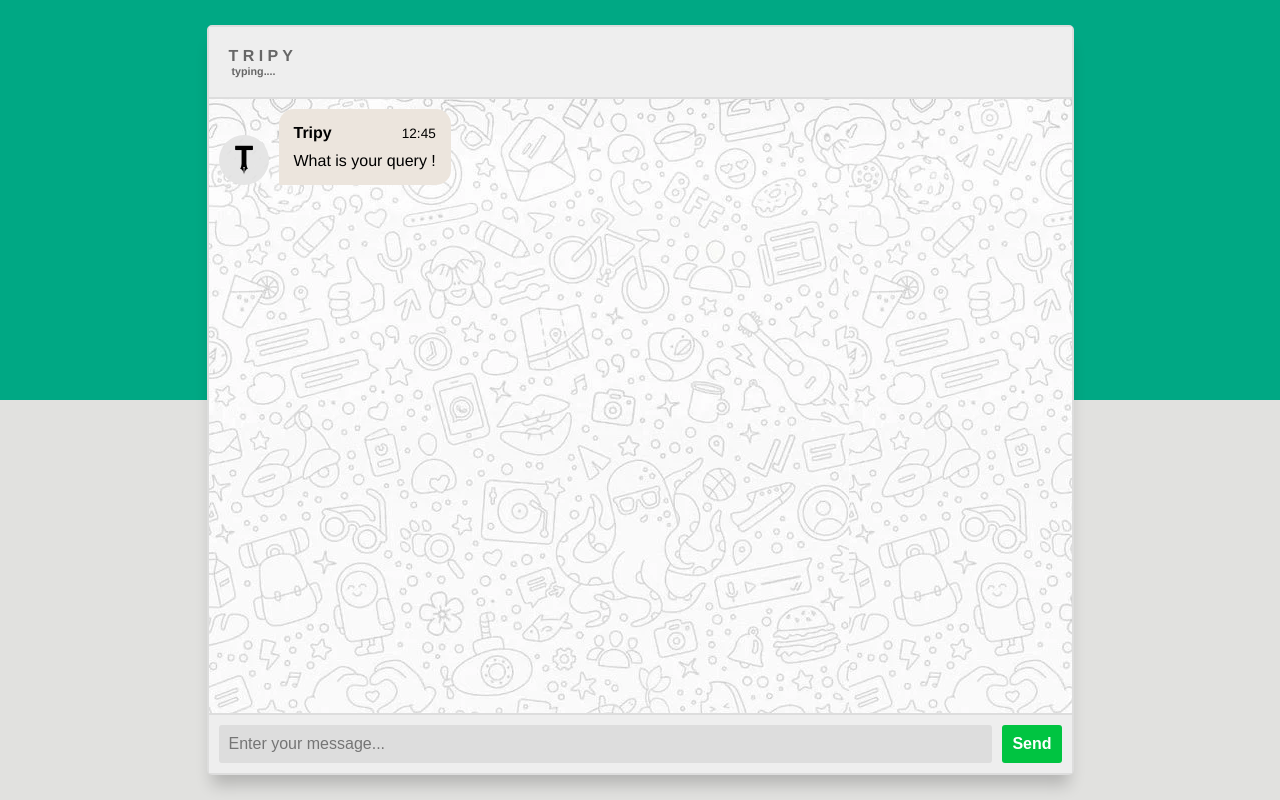
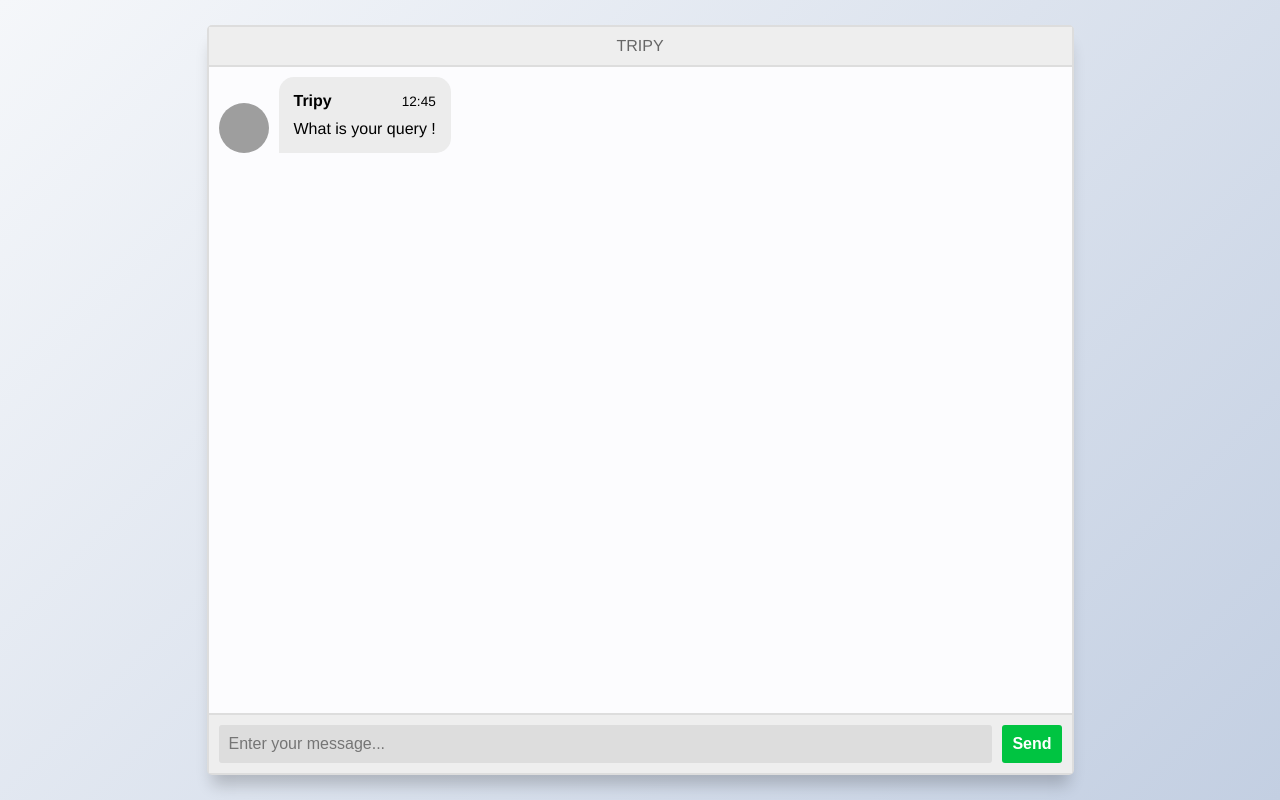
Before and after one commit to Aditya-Khaladkar/Chat-Bot-Python-Flask, a Flask app: page / in a window 1280 px wide. Run offline with Flask 2, Linux system fonts and the light colour scheme; some libraries are stand-ins or nearby versions; grey boxes are pictures that could not be loaded.

Commit message:
Revert "CSS style changed, UI defined"
This reverts commit 5f28ec5e43784c7c1d9e5ab8869daa7d6abb9f78.

```diff
--- a/static/styles/style.css
+++ b/static/styles/style.css
@@ -1,9 +1,9 @@
 :root {
-    background: linear-gradient(#00a884 50%, #e1e1df 50%);
+    --body-bg: linear-gradient(135deg, #f5f7fa 0%, #c3cfe2 100%);
     --msger-bg: #fff;
     --border: 2px solid #ddd;
-    --left-msg-bg: #ece5dd;
-    --right-msg-bg: #dcf8c6;
+    --left-msg-bg: #ececec;
+    --right-msg-bg: #579ffb;
   }
 
   html {
@@ -19,18 +19,15 @@
   }
 
   body {
-
     display: flex;
     justify-content: center;
     align-items: center;
     height: 100vh;
     background-image: var(--body-bg);
     font-family: Helvetica, sans-serif;
-
   }
 
   .msger {
-
     display: flex;
     flex-flow: column wrap;
     justify-content: space-between;
@@ -48,16 +45,14 @@
     /* display: flex; */
     font-size: medium;
     justify-content: space-between;
-    padding: 20px;
-    font-weight: bold;
-    text-align: left;
+    padding: 10px;
+    text-align: center;
     border-bottom: var(--border);
     background: #eee;
     color: #666;
   }
 
   .msger-chat {
-    background-image: url('bg.jpg');
     flex: 1;
     overflow-y: auto;
     padding: 10px;
@@ -81,7 +76,7 @@
     width: 50px;
     height: 50px;
     margin-right: 10px;
-    background: #128c7e;
+    background: #ddd;
     background-repeat: no-repeat;
     background-position: center;
     background-size: cover;
@@ -116,7 +111,7 @@
   }
   .right-msg .msg-bubble {
     background: var(--right-msg-bg);
-    color: #000;
+    color: #fff;
     border-bottom-right-radius: 0;
   }
   .right-msg .msg-img {
--- a/templates/index.html
+++ b/templates/index.html
@@ -15,14 +15,14 @@
   <!-- partial:index.partial.html -->
   <section class="msger">
     <header class="msger-header">
-      <div class="msger-header-title" >
-        <i class=""></i> T R I P Y <br> <h6> &nbsp;typing....</h6><i class=""></i>
+      <div class="msger-header-title">
+        <i class=""></i> TRIPY <i class=""></i>
       </div>
     </header>
 
     <main class="msger-chat">
       <div class="msg left-msg">
-        <div class="msg-img" style="background-image: url('dp.jpg');"></div>
+        <div class="msg-img" style="background-image: url(https://image.flaticon.com/icons/svg/327/327779.svg)"></div>
 
         <div class="msg-bubble">
           <div class="msg-info">
```
Also changed, not shown: static/styles/bg.jpg (deleted), static/styles/dp.jpg (deleted), templates/dp.jpg (deleted), 1 other file.
